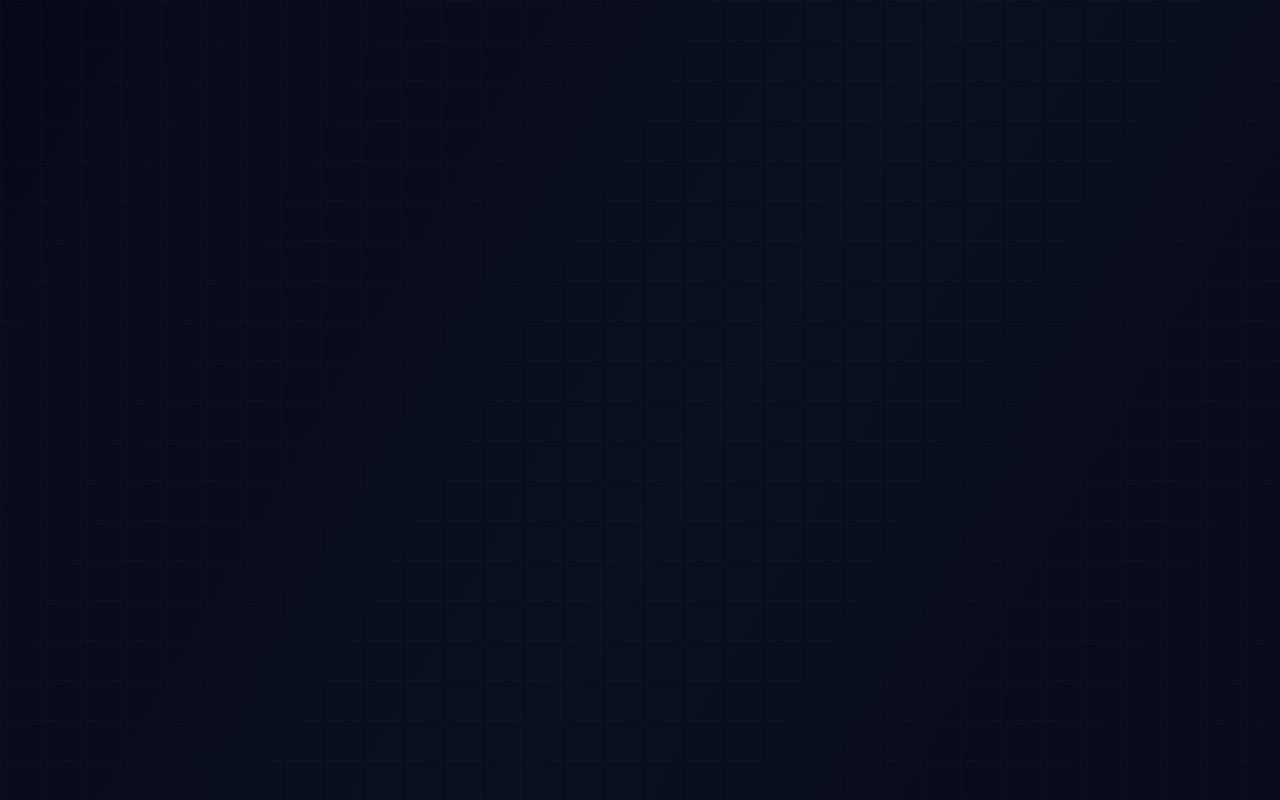
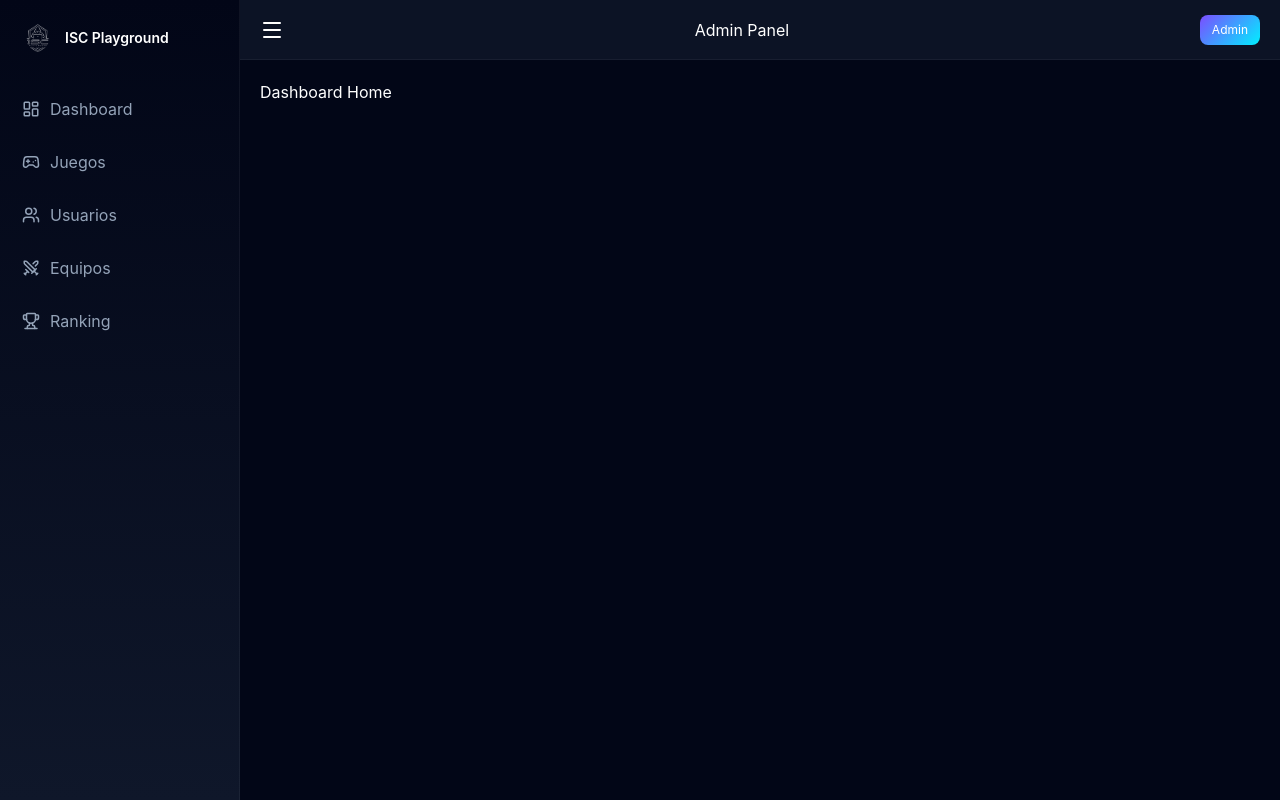
Before and after one commit to fergood-2703/isc-playground, a React (Vite) app: page /admin in a window 1280 px wide. Before the commit this address had no page. Built offline with nearby package versions, Linux system fonts and the light colour scheme.

Commit message:
Agregando la view de Dashboard - solamente la estructura inicial

```diff
--- a/src/App.jsx
+++ b/src/App.jsx
@@ -1,15 +1,29 @@
 import { BrowserRouter, Routes, Route } from "react-router-dom";
+
 import Home from "./pages/Home/Home";
 import Login from "./pages/Login/Login";
 import Registro from "./pages/Registro/Registro";
+import DashboardLayout from "./pages/Dashboard/DashboardLayout"; // 👈 corregido
 
 export default function App() {
   return (
     <BrowserRouter>
       <Routes>
+
+        {/* públicas */}
         <Route path="/" element={<Home />} />
         <Route path="/login" element={<Login />} />
         <Route path="/registro" element={<Registro />} />
+
+        {/* ADMIN DASHBOARD */}
+        <Route path="/admin" element={<DashboardLayout />}>
+          <Route index element={<h2>Dashboard Home</h2>} />
+          <Route path="juegos" element={<h2>Juegos</h2>} />
+          <Route path="usuarios" element={<h2>Usuarios</h2>} />
+          <Route path="equipos" element={<h2>Equipos</h2>} />
+          <Route path="ranking" element={<h2>Ranking</h2>} />
+        </Route>
+
       </Routes>
     </BrowserRouter>
   );
--- /dev/null
+++ b/src/pages/Dashboard/Dashboard.css
@@ -0,0 +1,121 @@
+.dashboard {
+  display: flex;
+  height: 100vh;
+  background: #020617;
+  color: white;
+  overflow: hidden;
+}
+
+/* SIDEBAR */
+.sidebar {
+  width: 240px;
+  background: linear-gradient(180deg, #020617, #0f172a);
+  border-right: 1px solid rgba(255,255,255,0.05);
+  transition: 0.3s;
+  display: flex;
+  flex-direction: column;
+}
+
+.sidebar.closed {
+  width: 70px;
+}
+
+/* LOGO */
+.sidebar-top {
+  display: flex;
+  align-items: center;
+  gap: 10px;
+  padding: 20px;
+}
+
+.sidebar-top img {
+  width: 35px;
+}
+
+.logo-text {
+  font-size: 14px;
+  font-weight: 600;
+}
+
+/* MENU */
+nav {
+  display: flex;
+  flex-direction: column;
+  gap: 5px;
+  padding: 10px;
+}
+
+.menu-item {
+  display: flex;
+  align-items: center;
+  gap: 10px;
+  padding: 12px;
+  border-radius: 10px;
+  cursor: pointer;
+  color: #94a3b8;
+  transition: 0.2s;
+}
+
+.menu-item:hover {
+  background: rgba(124,77,255,0.15);
+  color: white;
+}
+
+/* MAIN */
+.main {
+  flex: 1;
+  display: flex;
+  flex-direction: column;
+}
+
+/* HEADER */
+.header {
+  height: 60px;
+  display: flex;
+  align-items: center;
+  justify-content: space-between;
+
+  padding: 0 20px;
+
+  background: rgba(15,23,42,0.8);
+  backdrop-filter: blur(10px);
+
+  border-bottom: 1px solid rgba(255,255,255,0.05);
+}
+
+.menu-btn {
+  background: none;
+  border: none;
+  color: white;
+  cursor: pointer;
+}
+
+/* USER */
+.user {
+  background: linear-gradient(135deg, #7c4dff, #00f0ff);
+  padding: 6px 12px;
+  border-radius: 8px;
+  font-size: 12px;
+}
+
+/* CONTENT */
+.content {
+  flex: 1;
+  padding: 20px;
+  overflow-y: auto;
+}
+
+/* RESPONSIVE */
+@media (max-width: 768px) {
+
+  .sidebar {
+    position: absolute;
+    height: 100%;
+    z-index: 10;
+  }
+
+  .sidebar.closed {
+    transform: translateX(-100%);
+  }
+
+}
--- /dev/null
+++ b/src/pages/Dashboard/DashboardLayout.jsx
@@ -0,0 +1,77 @@
+import { useState } from "react";
+import { Outlet, useNavigate } from "react-router-dom";
+import "./Dashboard.css";
+import logo from "../../assets/images/playground-logo.png";
+
+import {
+  LayoutDashboard,
+  Gamepad2,
+  Users,
+  Trophy,
+  Swords,
+  Menu
+} from "lucide-react";
+
+export default function DashboardLayout() {
+  const navigate = useNavigate();
+  const [open, setOpen] = useState(true);
+
+  const menu = [
+    { name: "Dashboard", icon: <LayoutDashboard size={18} />, path: "/admin" },
+    { name: "Juegos", icon: <Gamepad2 size={18} />, path: "/admin/juegos" },
+    { name: "Usuarios", icon: <Users size={18} />, path: "/admin/usuarios" },
+    { name: "Equipos", icon: <Swords size={18} />, path: "/admin/equipos" },
+    { name: "Ranking", icon: <Trophy size={18} />, path: "/admin/ranking" },
+  ];
+
+  return (
+    <div className="dashboard">
+
+      {/* SIDEBAR */}
+      <aside className={`sidebar ${open ? "open" : "closed"}`}>
+
+        <div className="sidebar-top">
+          <img src={logo} alt="logo" />
+          <span className="logo-text">ISC Playground</span>
+        </div>
+
+        <nav>
+          {menu.map((item, i) => (
+            <div
+              key={i}
+              className="menu-item"
+              onClick={() => navigate(item.path)}
+            >
+              {item.icon}
+              <span>{item.name}</span>
+            </div>
+          ))}
+        </nav>
+
+      </aside>
+
+      {/* MAIN */}
+      <div className="main">
+
+        {/* HEADER */}
+        <header className="header">
+          <button onClick={() => setOpen(!open)} className="menu-btn">
+            <Menu />
+          </button>
+
+          <h1>Admin Panel</h1>
+
+          <div className="user">
+            Admin
+          </div>
+        </header>
+
+        {/* CONTENT */}
+        <div className="content">
+          <Outlet />
+        </div>
+
+      </div>
+    </div>
+  );
+}
```
